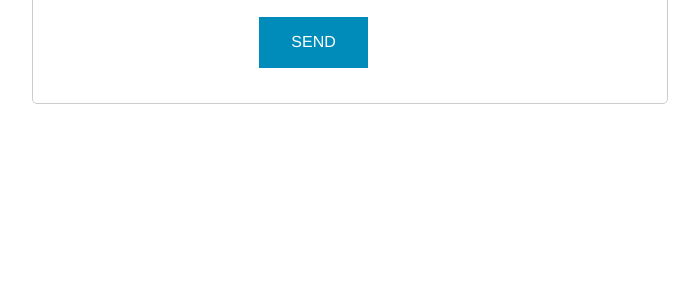
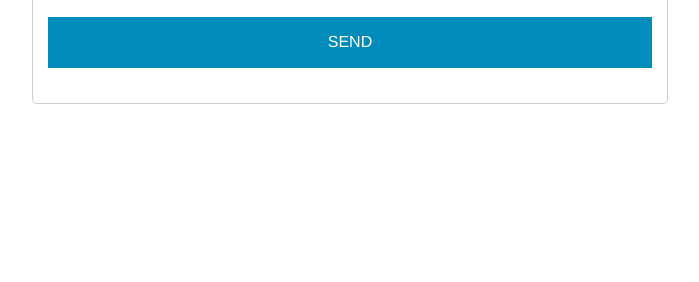
Before and after one commit to brandon-foster/template-1, a PHP site: page /contact.php in a window 1280 px wide. Shown: the part 518-800 px from the top of the page, without its empty margins (290-989 px from the left). Run offline with PHP 8.4, Linux system fonts and the light colour scheme; some web fonts are replaced.

Commit message:
contact button 100% width

```diff
--- a/css/contact.css
+++ b/css/contact.css
@@ -1,7 +1,7 @@
 /* keeping anyway */
 @import url(http://fonts.googleapis.com/css?family=Montserrat:400,700);
 
-/* hidden until message is submitted */
+/* alert boxes (hidden until message is submitted) */
 #submission-alert {
 	display: none;
 	width: 60%;
@@ -57,7 +57,7 @@
 }
 
 .signup-panel .button {
-	margin-left: 35%;
+	width: 100%;
 }
 
 /* modifications taken from http://codepen.io/rexkirby/pen/Fdnlz */
```
